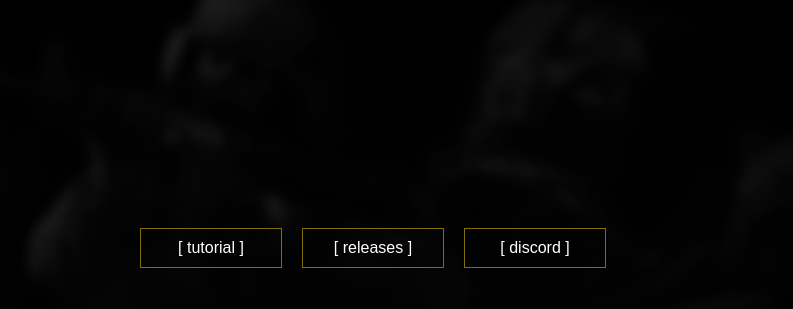
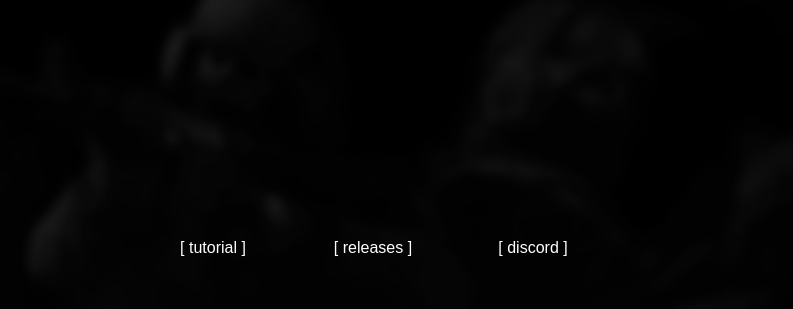
Before and after one commit to Nullbinds/Nullbinds, a plain HTML site: page index.html in a window 1280 px wide. Shown: the part 181-490 px from the top of the page, without its empty margins (267-1060 px from the left). Drawn offline with Linux system fonts and the light colour scheme.

Commit message:
Update index.html

```diff
--- a/index.html
+++ b/index.html
@@ -81,7 +81,7 @@
             padding: 10px 20px;
             background-color: transparent;
             color: #fff;
-            border: 1px solid rgba(255, 215, 0, 0.5);
+            border: 0px solid rgba(255, 215, 0, 0.5);
             border-radius: 0px;
             cursor: pointer;
             transition: all 0.3s ease;
```
